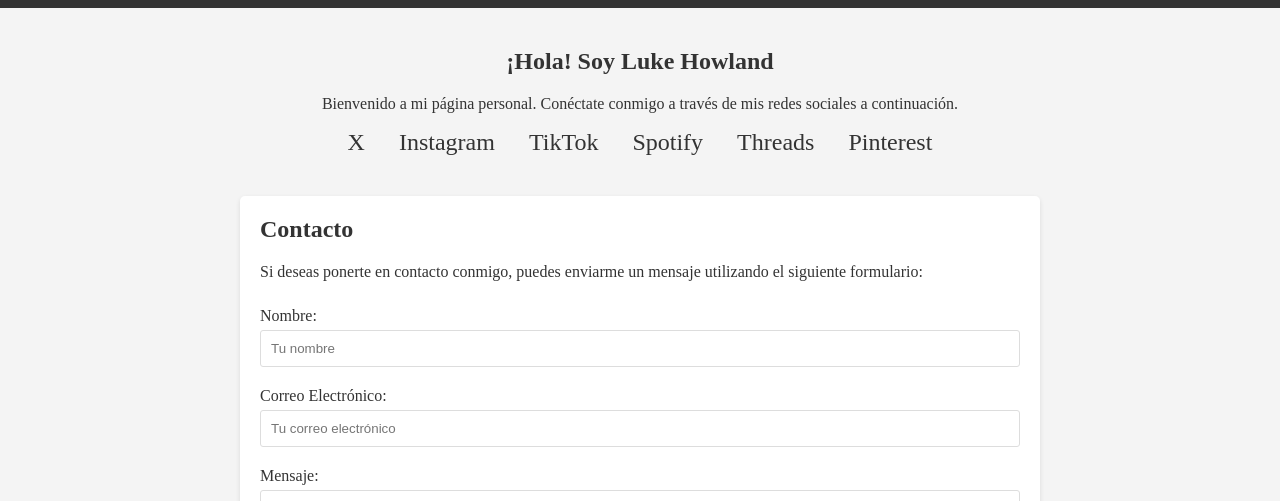
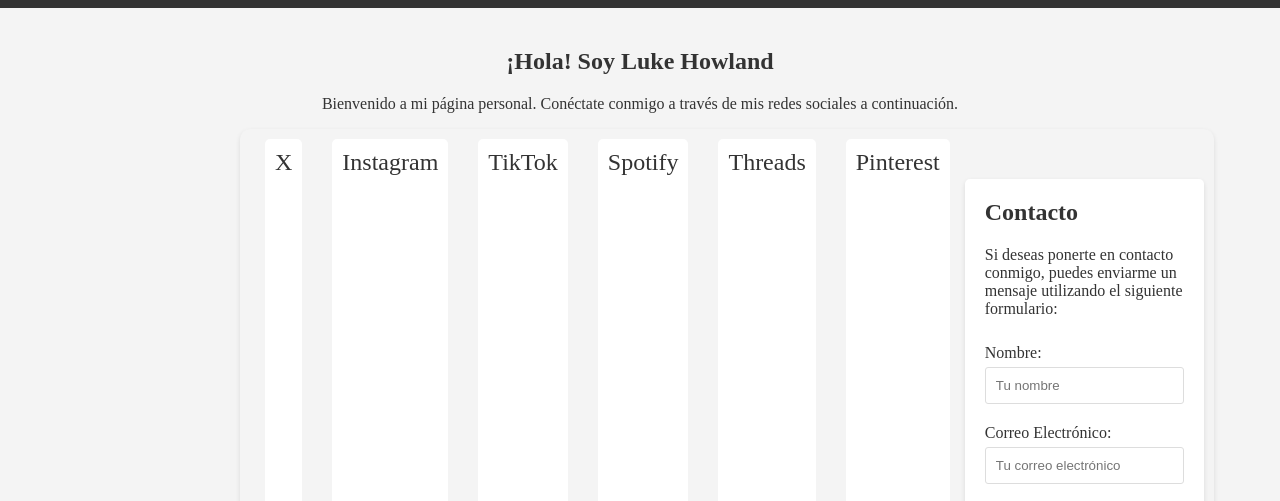
Before and after one commit to Luke1399677/Luke, a website: page pagina web/public_html/index.html in a window 1280 px wide. Shown: the part 249-750 px from the top of the page. Drawn offline with Linux system fonts and the light colour scheme.

Commit message:
Update index.html

```diff
--- a/pagina web/public_html/index.html
+++ b/pagina web/public_html/index.html
@@ -45,14 +45,28 @@
             margin: 40px auto;
             text-align: center;
         }
+.social-links {
+    display: inline-flex;
+    padding: 10px;
+    background-color: #f4f4f4; /* Fondo claro para que el texto sea visible */
+    border-radius: 10px;
+    box-shadow: 0 2px 5px rgba(0,0,0,0.1);
+}
+
 .social-links a {
     margin: 0 15px;
-            color: #333;
+    color: #333; /* Color oscuro para contraste con fondo claro */
     text-decoration: none;
     font-size: 1.5em;
+    padding: 10px;
+    background-color: #fff; /* Fondo blanco en cada enlace */
+    border-radius: 5px;
+    transition: background-color 0.3s, color 0.3s;
 }
+
 .social-links a:hover {
-            color: #007BFF;
+    background-color: #007BFF;
+    color: #fff;
         }
           .contact {
             margin-top: 40px;
```
Lines whose indentation alone changed are shown as unchanged.
